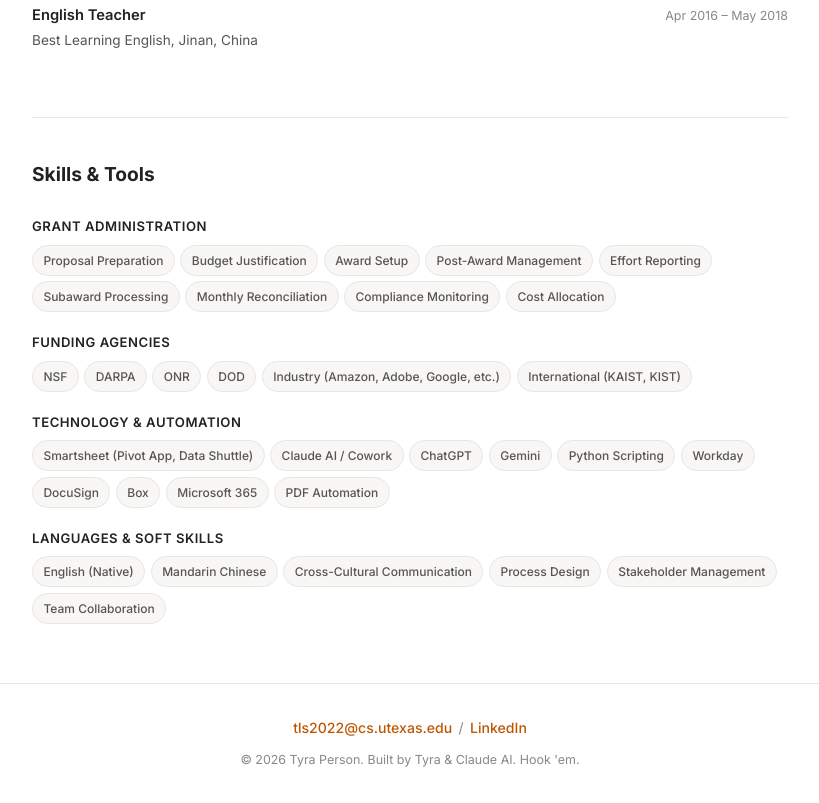
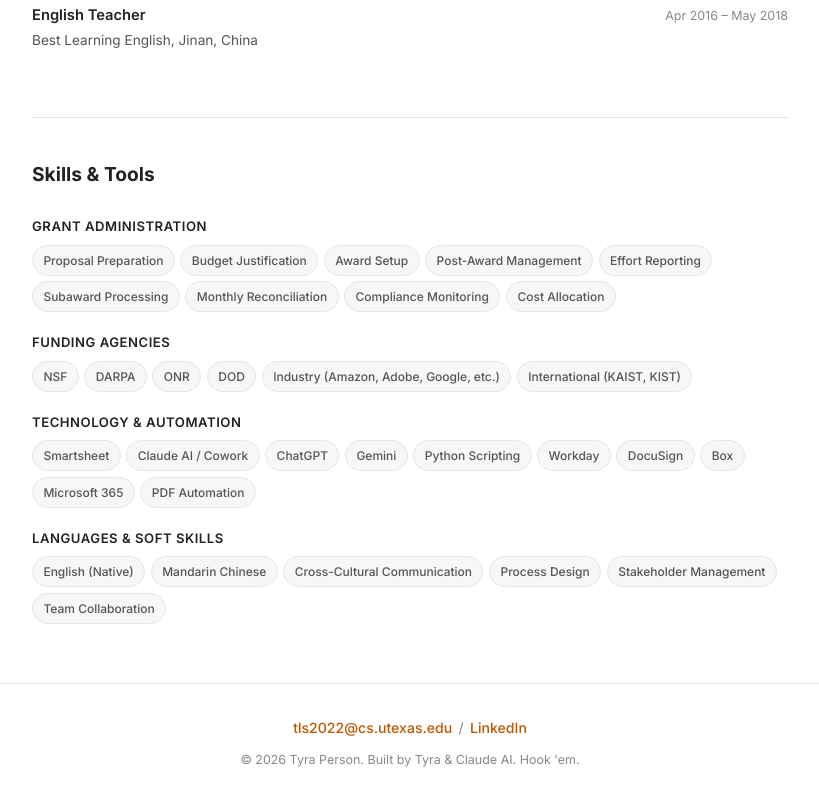
Before and after one commit to tyra-person/tyra-person.github.io, a plain HTML site: page index.html in a window 1280 px wide. Shown: the part 2140-2943 px from the top of the page, without its empty margins (230-1049 px from the left). Drawn offline with Linux system fonts and the light colour scheme.

Commit message:
Add files via upload

```diff
--- a/index.html
+++ b/index.html
@@ -312,7 +312,7 @@ footer {
   <div class="skill-group">
     <h3>Technology & Automation</h3>
     <div class="tags">
-      <span class="tag">Smartsheet (Pivot App, Data Shuttle)</span>
+      <span class="tag">Smartsheet</span>
       <span class="tag">Claude AI / Cowork</span>
       <span class="tag">ChatGPT</span>
       <span class="tag">Gemini</span>
```
